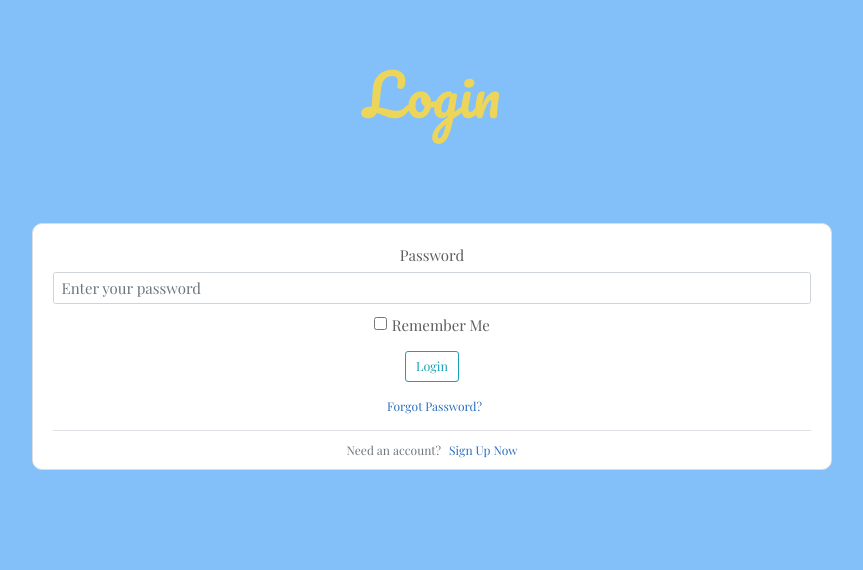
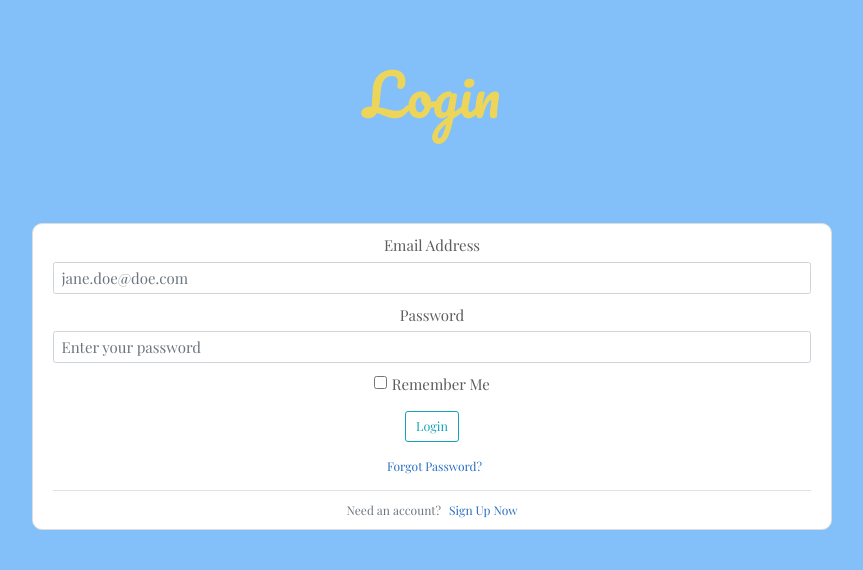
Before and after one commit to Brezita/cfg-final-project, a Flask app: template website/templates/login.html in a window 1280 px wide. Shown: the part 50-620 px from the top of the page, without its empty margins (208-1071 px from the left). Run offline with Flask 2, Linux system fonts and the light colour scheme; the template is opened without the code that fills it: values that come from a table or form of the project are taken from there, others are empty; parts of the project's set-up code (start-up, migrations or seed data) failed here and were passed over; some libraries are stand-ins or nearby versions.

Commit message:
refactoring code, changed the variable for email

```diff
--- a/website/templates/login.html
+++ b/website/templates/login.html
@@ -21,16 +21,16 @@
       {{ form.hidden_tag() }}
       <fieldset class="form-group">
         <div class="form-group">
-          {{ form.email_address.label(class="form-label") }}
-          {% if form.email_address.errors %}
-            {{ form.email_address(class="form-control is-invalid", placeholder="jane.doe@doe.com") }}
+          {{ form.email.label(class="form-label") }}
+          {% if form.email.errors %}
+            {{ form.email(class="form-control is-invalid", placeholder="jane.doe@doe.com") }}
             <div class="invalid-feedback">
-              {% for error in form.email_address.errors %}
+              {% for error in form.email.errors %}
                 <span>{{ error }}</span>
               {% endfor %}
             </div>
           {% else %}
-            {{ form.email_address(class="form-control", placeholder="jane.doe@doe.com") }}
+            {{ form.email(class="form-control", placeholder="jane.doe@doe.com") }}
           {% endif%}
         </div>
         <div class="form-group">
```
